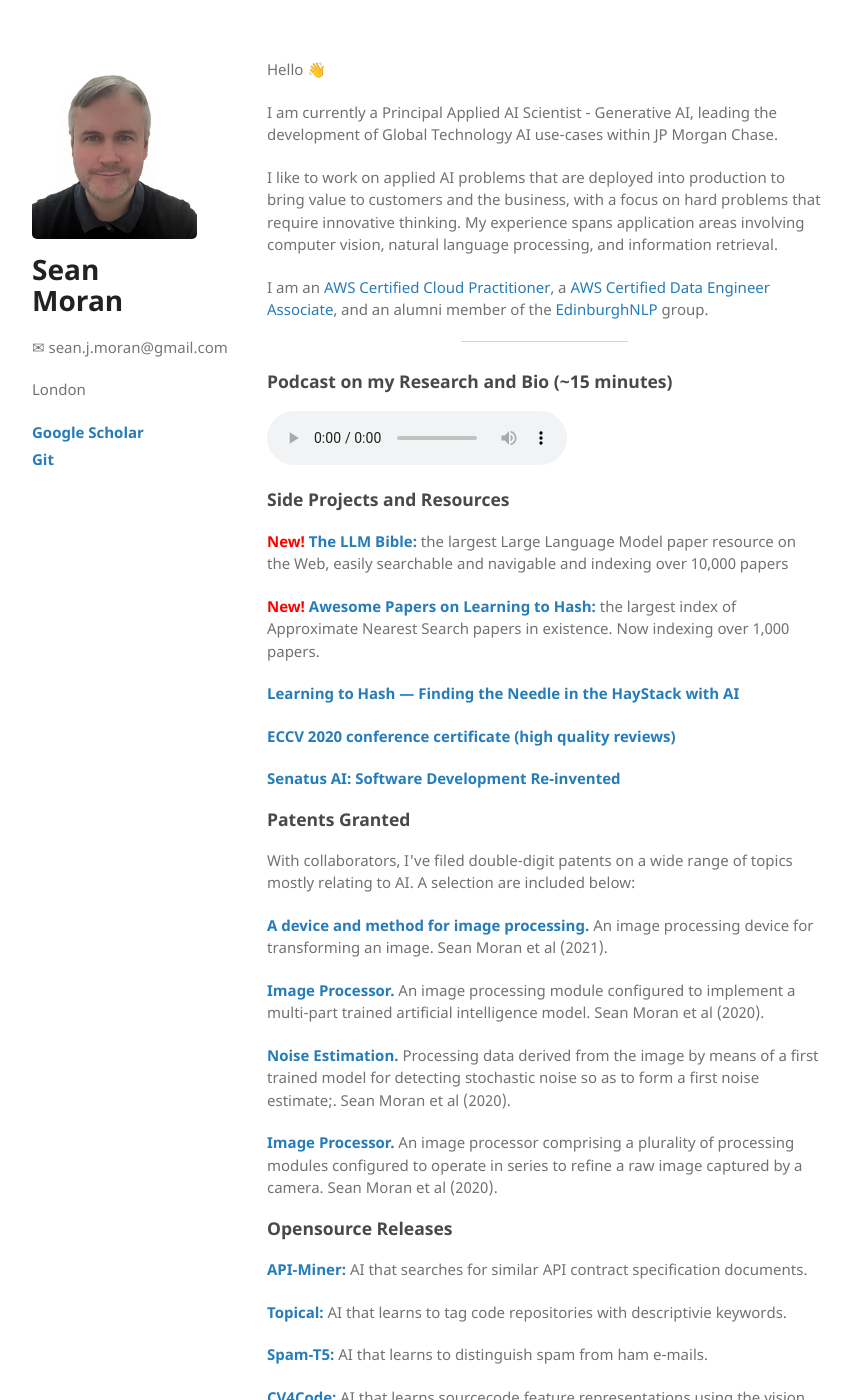
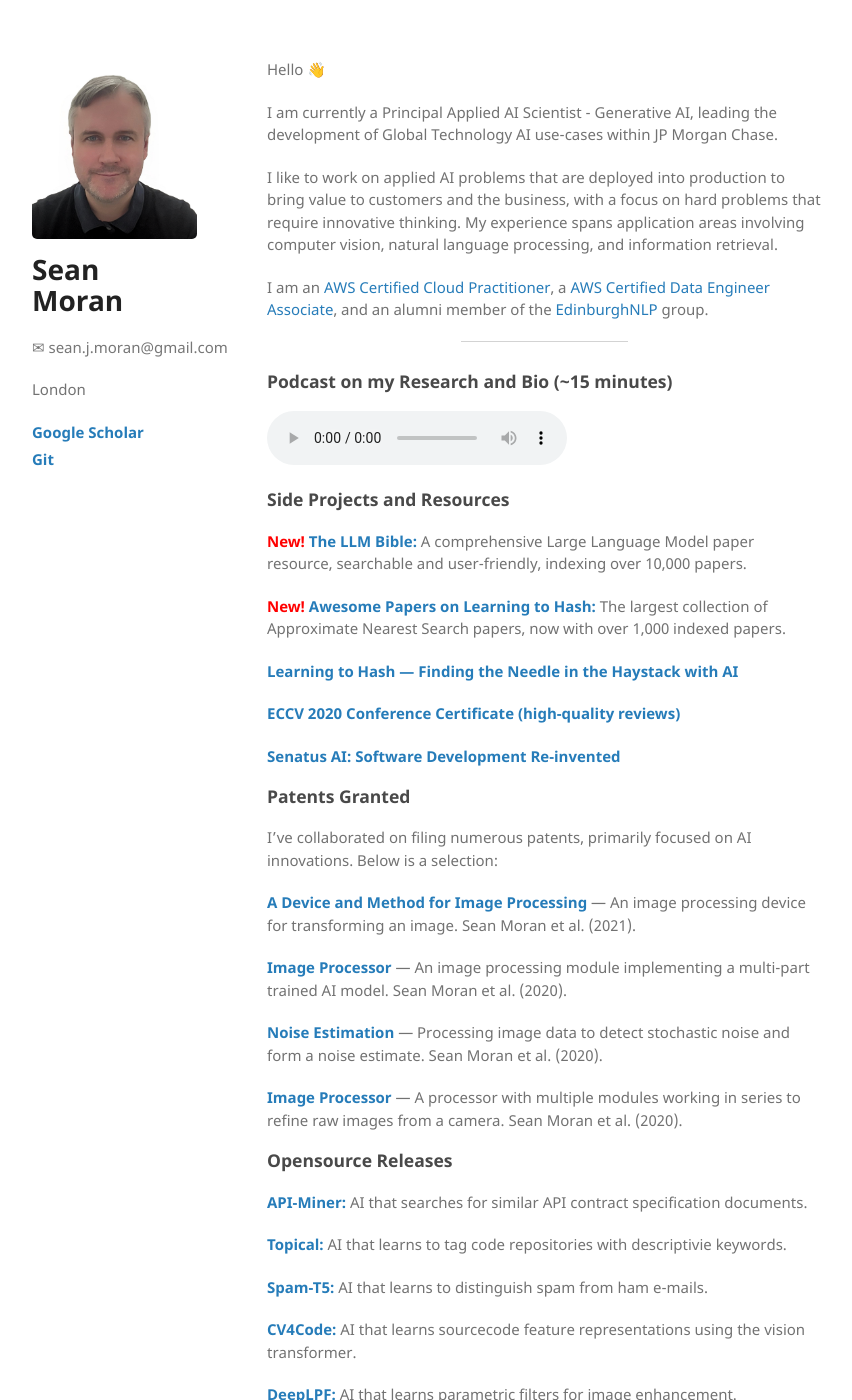
Before and after one commit to sjmoran/sjmoran.github.io, a Jekyll site: the page built from index.html, in a window 1280 px wide and 1400 px high. Shown: the whole window, without its empty margins (26-878 px from the left). Built offline with Jekyll 4.4.1, drawn with Linux system fonts in a browser that asks for light colours.

Commit message:
Update index.html

```diff
--- a/index.html
+++ b/index.html
@@ -24,28 +24,29 @@ I am an <a target="_blank" href="https://www.credly.com/badges/5efe6984-20c8-422
 </audio>
 <p>
 </p>
-<h3 id="published-and-presented-work">Side Projects and Resources</h3>
+<h3 id="side-projects-and-resources">Side Projects and Resources</h3>
 
-<p><strong><span style="color: red;">New!</span> <a target="_blank" href="https://llm-bible.github.io/">The LLM Bible:</a></strong> the largest Large Language Model paper resource on the Web, easily searchable and navigable and indexing over 10,000 papers</p>
-<p><strong><span style="color: red;">New!</span> <a target="_blank" href="https://learning2hash.github.io">Awesome Papers on Learning to Hash:</a></strong> the largest index of Approximate Nearest Search papers in existence. Now indexing over 1,000 papers.</p>
-<p><strong><a target="_blank" href="https://medium.com/@sean.j.moran/learning-to-hash-finding-the-needle-in-the-haystack-with-ai-24a15f85de0e">Learning to Hash — Finding the Needle in the HayStack with AI</a></strong></p>
-<p><strong><a target="_blank" href="./pdfs/eccv2020-reviewer-certificate.pdf">ECCV 2020 conference certificate (high quality reviews)</a></strong></p>
-<p><strong><a target="_blank" href="https://www.jpmorgan.com/technology/technology-blog/senatus-ai">Senatus AI: Software Development Re-invented </a></strong></p>
+<p><strong><span style="color: red;">New!</span> <a target="_blank" href="https://llm-bible.github.io/">The LLM Bible:</a></strong> A comprehensive Large Language Model paper resource, searchable and user-friendly, indexing over 10,000 papers.</p>
 
-<h3 id="published-and-presented-work">Patents Granted</h3>
+<p><strong><span style="color: red;">New!</span> <a target="_blank" href="https://learning2hash.github.io">Awesome Papers on Learning to Hash:</a></strong> The largest collection of Approximate Nearest Search papers, now with over 1,000 indexed papers.</p>
 
-<p>With collaborators, I've filed double-digit patents on a wide range of topics mostly relating to AI. A selection are included below:</p>
+<p><strong><a target="_blank" href="https://medium.com/@sean.j.moran/learning-to-hash-finding-the-needle-in-the-haystack-with-ai-24a15f85de0e">Learning to Hash — Finding the Needle in the Haystack with AI</a></strong></p>
 
-<p><strong><a target="_blank" href="https://patentimages.storage.googleapis.com/00/f5/06/cc3f0f942174df/WO2021093956A1.pdf">A device and method for image processing. </a></strong>An image processing device for transforming an image. Sean Moran et al (2021).
-<br /></p>
+<p><strong><a target="_blank" href="./pdfs/eccv2020-reviewer-certificate.pdf">ECCV 2020 Conference Certificate (high-quality reviews)</a></strong></p>
 
-<p><strong><a target="_blank" href="https://patentimages.storage.googleapis.com/a8/ae/e3/fce62873953b64/WO2020187424A1.pdf">Image Processor. </a></strong>An image processing module configured to implement a multi-part trained artificial intelligence model. Sean Moran et al (2020).
-<br /></p>
+<p><strong><a target="_blank" href="https://www.jpmorgan.com/technology/technology-blog/senatus-ai">Senatus AI: Software Development Re-invented</a></strong></p>
 
-<p><strong><a target="_blank" href="https://patentimages.storage.googleapis.com/81/3d/82/2909a1a05ec75c/WO2020187423A1.pdf">Noise Estimation. </a></strong>Processing data derived from the image by means of a first trained model for detecting stochastic noise so as to form a first noise estimate;. Sean Moran et al (2020).<br />
-</p>
+<h3 id="patents-granted">Patents Granted</h3>
 
-<p><strong><a target="_blank" href="https://patentimages.storage.googleapis.com/c8/4b/02/9fd507d55f8657/WO2020126023A1.pdf">Image Processor. </a></strong>An image processor comprising a plurality of processing modules configured to operate in series to refine a raw image captured by a camera. Sean Moran et al (2020).<br /></p>
+<p>I’ve collaborated on filing numerous patents, primarily focused on AI innovations. Below is a selection:</p>
+
+<p><strong><a target="_blank" href="https://patentimages.storage.googleapis.com/00/f5/06/cc3f0f942174df/WO2021093956A1.pdf">A Device and Method for Image Processing</a></strong> — An image processing device for transforming an image. Sean Moran et al. (2021).<br /></p>
+
+<p><strong><a target="_blank" href="https://patentimages.storage.googleapis.com/a8/ae/e3/fce62873953b64/WO2020187424A1.pdf">Image Processor</a></strong> — An image processing module implementing a multi-part trained AI model. Sean Moran et al. (2020).<br /></p>
+
+<p><strong><a target="_blank" href="https://patentimages.storage.googleapis.com/81/3d/82/2909a1a05ec75c/WO2020187423A1.pdf">Noise Estimation</a></strong> — Processing image data to detect stochastic noise and form a noise estimate. Sean Moran et al. (2020).<br /></p>
+
+<p><strong><a target="_blank" href="https://patentimages.storage.googleapis.com/c8/4b/02/9fd507d55f8657/WO2020126023A1.pdf">Image Processor</a></strong> — A processor with multiple modules working in series to refine raw images from a camera. Sean Moran et al. (2020).<br /></p>
 
 <h3 id="opensource-releases">Opensource Releases</h3>
 
```
